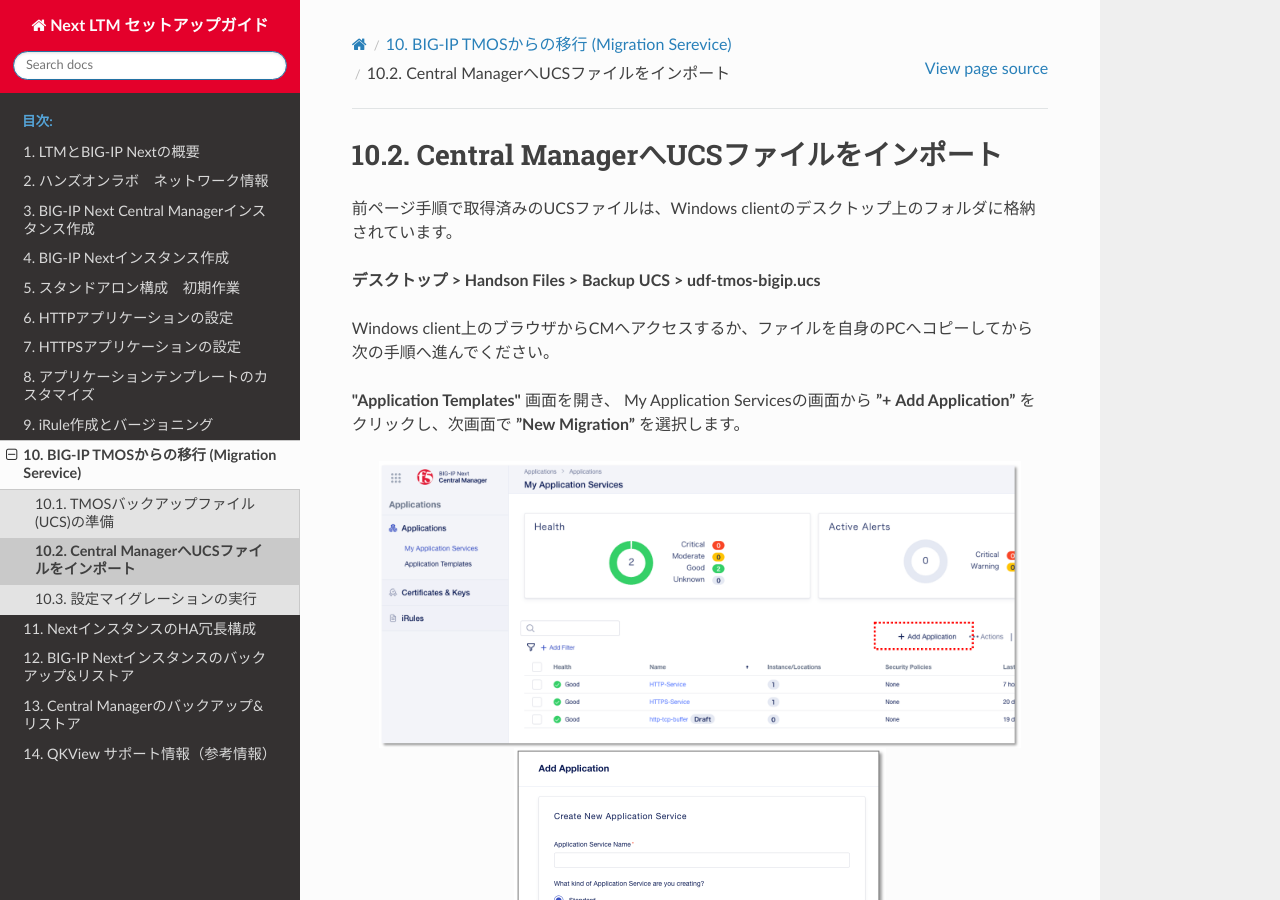
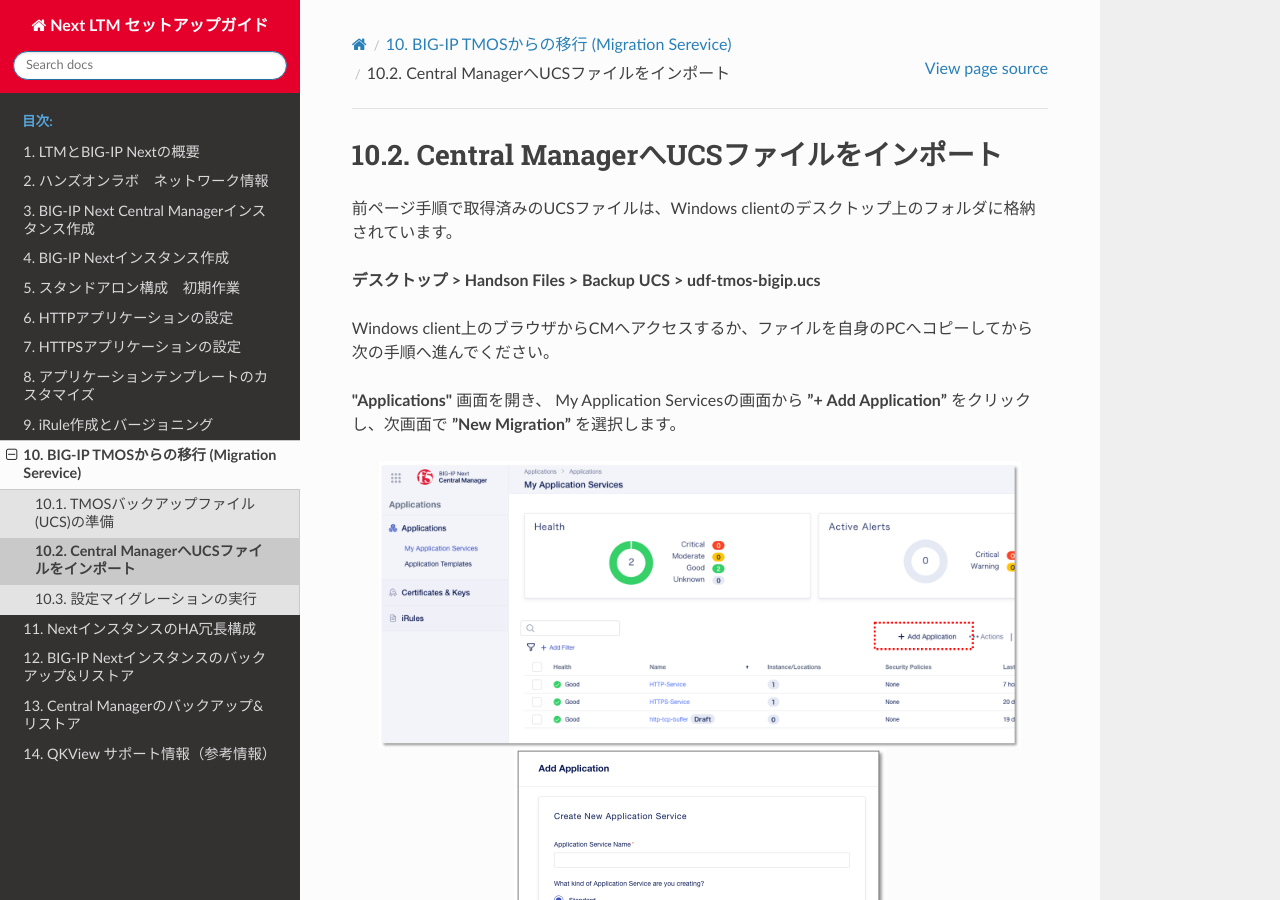
Before and after one commit to BeF5/f5j-easy-setup-next-ltm, a Sphinx documentation site: the page built from docs/content10/module02/module02.rst, in a window 1280 px wide and 900 px high. Built offline with Sphinx 7.4.7 and the Read the Docs theme 2.0.0, drawn with Linux system fonts in a browser that asks for light colours.

Commit message:
Update module02.rst

```diff
--- a/docs/content10/module02/module02.rst
+++ b/docs/content10/module02/module02.rst
@@ -10,7 +10,7 @@ Central ManagerへUCSファイルをインポート
 Windows client上のブラウザからCMへアクセスするか、ファイルを自身のPCへコピーしてから次の手順へ進んでください。
 
 
-**"Application Templates"** 画面を開き、
+**"Applications"** 画面を開き、
 My Application Servicesの画面から **”+ Add Application”** をクリックし、次画面で **”New Migration”** を選択します。
 
 .. figure:: images/c10-m2-1.png
```
